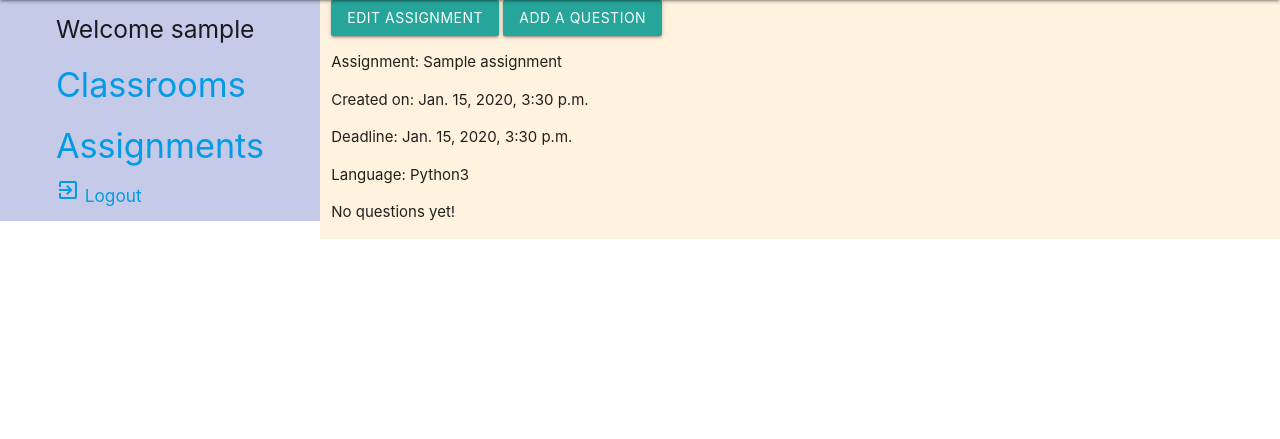
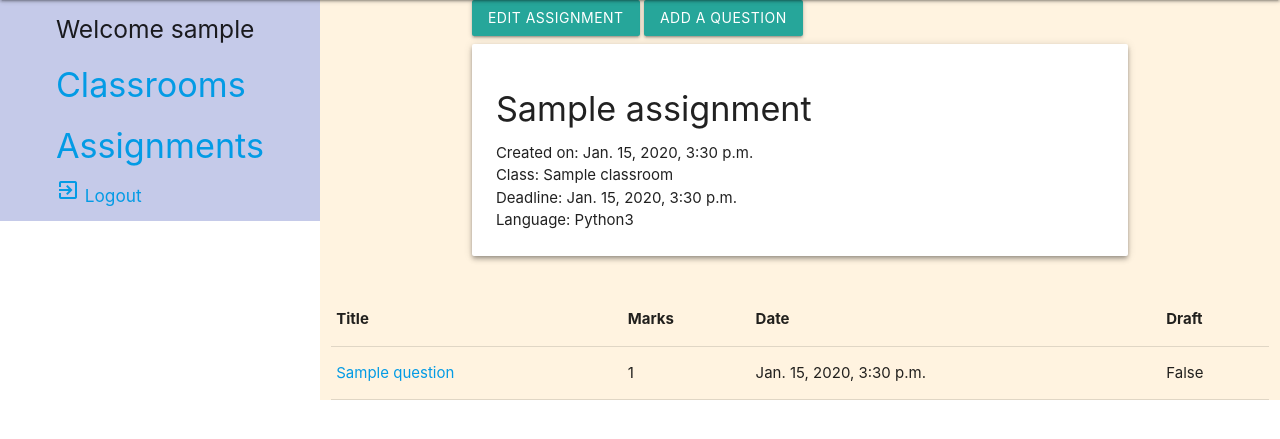
Before and after one commit to codeclassroom/codeclassroom, a Django app: page /dashboard/assignment/1/ in a window 1280 px wide. Shown: the part 64-503 px from the top of the page. Run offline with Django 3.2, Linux system fonts and the light colour scheme; a user stored in the database is signed in; tables that the repository leaves empty hold one stand-in row (values such as "Sample post"); some libraries are stand-ins or nearby versions.

Commit message:
fix URLs

```diff
--- a/app/static/app/script.js
+++ b/app/static/app/script.js
@@ -15,7 +15,8 @@ function getCookie(name) {
 }
 
 function judge_code(question, lang) {
-    const code_value = editor.getValue();
+    let code_value = editor.getValue();
+    console.log(code_value);
     let data = {
         code: code_value,
         language: lang,
@@ -52,7 +53,56 @@ function judge_code(question, lang) {
             }
             execution_status.innerHTML = execution["status"];
             op.innerHTML = execution["output"];
-            msg.innerHTML = execution["message"];
+            msg.innerHTML = execution["error"];
         });
     }
 }
+
+function submit_code (ques, stu, assg) {
+    let code_value = editor.getValue();
+    console.log(code_value);
+    var blob = new Blob([code_value], { type: 'text/plain' });
+    var file = new File([blob], "foo.txt", {type: "text/plain"});
+    console.log(file);
+    let data = {
+        submission: file,
+        question: ques,
+        student: stu,
+        assignment: assg
+    };
+    if (code_value !== null) {
+        const execution_status = document.getElementById("execution-status");
+        const msg = document.getElementById("message");
+        const op = document.getElementById("output");
+        execution_status.innerHTML = "Processing ...";
+        const fetchPromise = fetch('/api/submissions/create', {
+            method: 'POST',
+            credentials: 'same-origin',
+            headers: {
+                "X-CSRFToken": getCookie("csrftoken"),
+                "Content-Type": 'application/json;charset=utf-8',
+                //'Content-Type': 'application/x-www-form-urlencoded',
+            },
+            body: JSON.stringify(data)
+        });
+        console.log(JSON.stringify(data))
+        fetchPromise.then(response => {
+            return response.json();
+        }).then(execution => {
+            console.log(execution);
+            if (execution["status"] == "Wrong Answer"){
+                execution_status.innerHTML = execution["status"] + ":(";
+                execution_status.style.color = "red";
+                op.innerHTML = execution["output"];
+            }
+            else if (execution["status"] == "Accepted"){
+                execution_status.innerHTML = execution["status"] + "👍";
+                execution_status.style.color = "green";
+                op.innerHTML = execution["output"];
+            }
+            execution_status.innerHTML = execution["status"];
+            op.innerHTML = execution["output"];
+            msg.innerHTML = execution["error"];
+        });
+    }
+}
--- a/app/templates/app/assignment.html
+++ b/app/templates/app/assignment.html
@@ -3,32 +3,59 @@
 {% block dashboard %}
 	{% if assignment %}
 		{% if professor %}
+		<div class="container">
 			<a class="btn waves-effect waves-light" href="{% url 'app:edit-assignment' assignment.id %}">Edit Assignment</a>
 			<a class="btn waves-effect waves-light" href="{% url 'app:create-question' assignment.id %}">Add a question</a>
+		</div>
 		{% endif %}
-		<p>Assignment: {{ assignment.title }}</p>
+		<div class="container">
+			<div class="card darken-1 z-depth-2">
+				<div class="card-content">
+					<h4>{{ assignment.title }}</h4>
 					<p>Created on: {{ assignment.created_date }}</p>
+					<p>Class: {{ assignment.classroom }}</p>
 					<p>Deadline: {{ assignment.deadline }}</p>
 					<p>Language: {{ assignment.language }}</p>
+				</div>
+			</div><br>
+		</div>
 		{% if questions %}
-			<ol>
+			<table class="responsive-table">
+				<thead>
+					<tr>
+						<th>Title</th>
+						<th>Marks</th>
+						<th>Date</th>
+						{% if professor %}
+						<th>Draft</th>
+						{% endif %}
+					</tr>
+				</thead>
+				<tbody>
 					{% for question in questions %}
-					<li><a href="{% url 'app:view-question' classroom_pk assignment.id question.id %}">{{ question.title }} ({{ question.marks }} marks)</a></li>
+						<tr>
+							<td><a href="{% url 'app:view-question' assignment.id question.id %}">{{ question.title }}</a></td>
+							<td>{{ question.marks }}</td>
+							<td>{{ question.created_date }}</td>
+							{% if professor %}
+							<td>{{ question.draft}}</td>
+							{% endif %}
+						</tr>
 					{% endfor %}
-			</ol>
+				</tbody>
+			</table>
 			{% else %}
 				<p>No questions yet!</p>
 			{% endif %}
-
 			{% elif assignments %}
-
 			<div class="container">
-			Your Assignments:
+				<h3>Your Assignments</h3>
 				{% for assignment in assignments %}
 					<div class="card blue-grey darken-1">
 						<div class="card-content white-text">
 							<span class="card-title">{{ assignment.title }}</span>
 							<p>{{ assignment.created_date }}</p>
+							<p>Class: {{ assignment.classroom }}</p>
 						</div>
 						<div class="card-action">
 							<a href="{% url 'app:view-assignment' assignment.id %}">View Assignment</a>
--- a/app/templates/app/base.html
+++ b/app/templates/app/base.html
@@ -9,7 +9,7 @@
     <!-- redirect http resources to https, hopefully! -->
     <meta http-equiv="Content-Security-Policy" content="upgrade-insecure-requests">
     <!-- CSS -->
-    <link type="text/css" rel="stylesheet" href="{% static 'app/css/materialize.min.css' %}"  media="screen,projection"/>
+    <link type="text/css" rel="stylesheet" href="{% static 'app/css/materialize.min.css' %}" media="screen,projection"/>
     <link rel="stylesheet" type="text/css" href="{% static 'app/css/style.css' %}">
     <link href="https://fonts.googleapis.com/icon?family=Material+Icons" rel="stylesheet">
     <link rel="stylesheet" href="{% static 'app/css/codemirror.css' %}">
--- a/app/templates/app/classroom.html
+++ b/app/templates/app/classroom.html
@@ -19,7 +19,7 @@
 		{% endif %}
 		{% elif classrooms %}
 		<div class="container">
-			Your classrooms:
+			<h3>Your Classrooms</h3>
 			{% for classroom in classrooms %}
 				<div class="card blue-grey darken-1">
 					<div class="card-content white-text">
--- a/app/urls.py
+++ b/app/urls.py
@@ -37,6 +37,6 @@ urlpatterns = [
     path('dashboard/assignment/<int:pk>/edit/', views.edit_assignment, name='edit-assignment'),
 
     path('dashboard/assignment/<int:pk>/question/create/', views.create_question, name='create-question'),
-    path('classroom/<int:classroom_pk>/assignment/<int:assignment_pk>/question/<int:pk>/', views.question, name='view-question'),
-    path('classroom/<int:classroom_pk>/assignment/<int:assignment_pk>/question/<int:pk>/edit/', views.edit_question, name='edit-question'),
+    path('dashboard/assignment/<int:assignment_pk>/question/<int:pk>/', views.question, name='view-question'),
+    path('dashboard/assignment/<int:assignment_pk>/question/<int:pk>/edit/', views.edit_question, name='edit-question'),
 ]
--- a/app/views.py
+++ b/app/views.py
@@ -274,24 +274,15 @@ def create_assignment(request):
 
 @login_required(login_url=reverse_lazy('app:login'))
 def assignment(request, pk):
-    print("came here")
     '''View to show info about assignment and list out the questions.'''
     professor = Professor.objects.filter(user=request.user).first()
     student = Student.objects.filter(user=request.user).first()
-
-    # if professor is None:
-    #     return HttpResponse('Not allowed.')
 
     if professor is not None:
         class_room = Classroom.objects.filter(professor=professor).first()
 
     elif student is not None:
-        class_room = Classroom.objects.filter(students__in=student).first()
-
-    #classroom = Classroom.objects.filter(pk=classroom_pk).first()
-
-    # if classroom is None:
-    #     return HttpResponse('No valid classroom.')
+        class_room = Classroom.objects.filter(students__user__username=student).first()
 
     assignment = Assignment.objects.filter(classroom=class_room).first()
 
@@ -311,7 +302,7 @@ def assignment(request, pk):
         ),
         'assignment': assignment,
         'classroom': class_room,
-        #'questions': questions
+        'questions': questions
     }
 
     if professor is not None:
@@ -428,17 +419,9 @@ def create_question(request, pk):
 
 
 @login_required(login_url=reverse_lazy('app:login'))
-def question(request, classroom_pk, assignment_pk, pk):
+def question(request, assignment_pk, pk):
     professor = Professor.objects.filter(user=request.user).first()
     student = Student.objects.filter(user=request.user).first()
-
-    # if professor is None:
-    #     return HttpResponse('Not allowed.')
-
-    classroom = Classroom.objects.filter(pk=classroom_pk).first()
-
-    if classroom is None:
-        return HttpResponse('No valid classroom.')
 
     assignment = Assignment.objects.filter(pk=assignment_pk).first()
 
@@ -451,15 +434,14 @@ def question(request, classroom_pk, assignment_pk, pk):
         return HttpResponse('No valid question.')
 
     context = {
-        'title': '{classroom} - {assignment} - {question}'.format(
-            classroom=classroom,
+        'title': '{question} - {assignment}'.format(
             assignment=assignment,
             question=question.title,
         ),
-        'classroom_pk': classroom_pk,
         'assignment_pk': assignment_pk,
         'question': question,
-        'assignment': assignment
+        'assignment': assignment,
+        'student': student
     }
 
     if professor is not None:
@@ -472,16 +454,11 @@ def question(request, classroom_pk, assignment_pk, pk):
 
 
 @login_required(login_url=reverse_lazy('app:login'))
-def edit_question(request, classroom_pk, assignment_pk, pk):
+def edit_question(request, assignment_pk, pk):
     professor = Professor.objects.filter(user=request.user).first()
 
     if professor is None:
         return HttpResponse('Not allowed.')
-
-    classroom = Classroom.objects.filter(pk=classroom_pk).first()
-
-    if classroom is None:
-        return HttpResponse('No valid classroom.')
 
     assignment = Assignment.objects.filter(pk=assignment_pk).first()
 
@@ -494,12 +471,8 @@ def edit_question(request, classroom_pk, assignment_pk, pk):
         return HttpResponse('No valid question.')
 
     context = {
-        'title': 'Edit Question - {question} - {assignment} - {classroom}'.format(
-            classroom=classroom,
-            assignment=assignment,
-            question=question.title,
-        ),
-        'classroom_pk': classroom_pk,
+        'title': 'Edit Question',
+        #'classroom_pk': classroom_pk,
         'assignment_pk': assignment_pk,
         'pk': question.id,
     }
@@ -523,7 +496,6 @@ def edit_question(request, classroom_pk, assignment_pk, pk):
 
             messages.success(request, 'Question Updated!')
             return redirect(reverse('app:view-question', kwargs={
-                'classroom_pk': classroom_pk,
                 'assignment_pk': assignment_pk,
                 'pk': question.id,
             }))
@@ -552,7 +524,7 @@ def all_classrooms(request):
         }
 
     elif student is not None:
-        query_class = Classroom.objects.filter(students__in=professor)
+        query_class = Classroom.objects.filter(students__user__username=student)
         context = {
             'classrooms': query_class
         }
@@ -571,14 +543,16 @@ def all_assignments(request):
         class_room = Classroom.objects.filter(professor=professor).first()
         assignments = Assignment.objects.filter(classroom=class_room)
         context = {
+            'title': 'Assignments',
             'assignments': assignments,
             'professor': professor
         }
 
     elif student is not None:
-        class_room = Classroom.objects.filter(students__in=student).first()
+        class_room = Classroom.objects.filter(students__user__username=student).first()
         assignments = Assignment.objects.filter(classroom=class_room)
         context = {
+            'title': 'Assignments',
             'assignments': assignments
         }
 
--- a/utilities/judge.py
+++ b/utilities/judge.py
@@ -17,7 +17,7 @@ def run_code(code, lang, question=None, testcase=None):
         if standard_input != "":
             r = coderunner.code(code, lang, standard_input, expected_output, False)
         else:
-            r = coderunner.code(code, lang, expected_output, False)
+            r = coderunner.code(code, lang, output=expected_output, path=False)
     else:
         r = coderunner.code(code, lang, inp=testcase, path=False)
 
```
Also changed, not shown: app/templates/app/edit-question.html (+5 -5 lines), app/templates/app/question.html (+13 -14 lines). Lines whose indentation alone changed are shown as unchanged.
